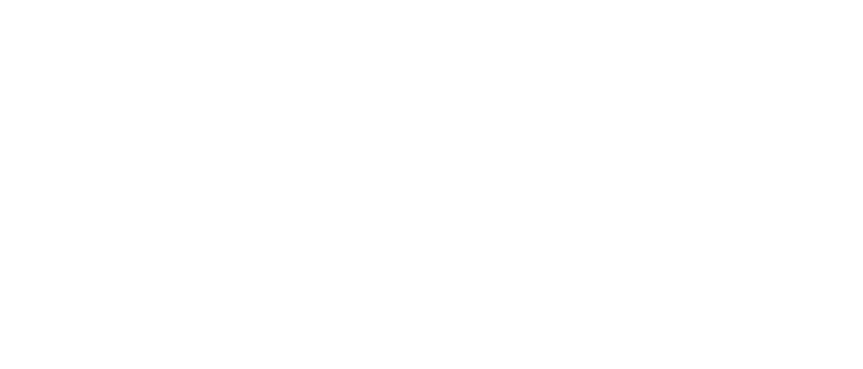
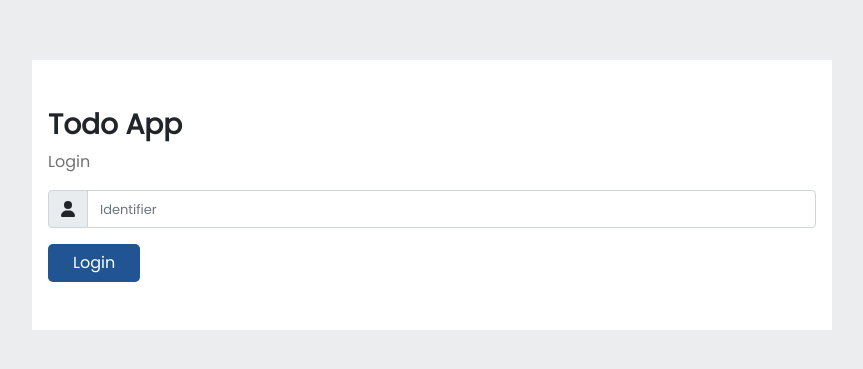
Before and after one commit to SatrioBayu/todo-app, a React (Create React App) app in the folder frontend/: page /login in a window 1280 px wide. Before the commit this address had no page. Shown: the part 205-574 px from the top of the page, without its empty margins (208-1071 px from the left). Built offline with nearby package versions, Linux system fonts and the light colour scheme.

Commit message:
fix: routing

```diff
--- a/frontend/src/App.js
+++ b/frontend/src/App.js
@@ -14,9 +14,9 @@
         <div className="App">
           <Router>
             <Routes>
-              <Route path="/" element={<Login />} />
+              <Route path="/login" element={<Login />} />
               <Route
-                path="/home"
+                path="/"
                 element={
                   <Protected>
                     <Home />
```
